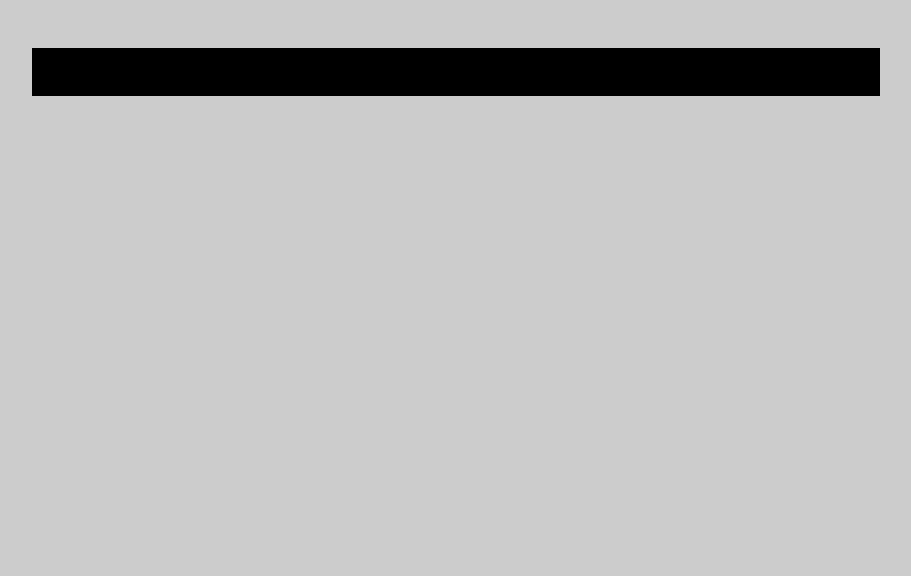
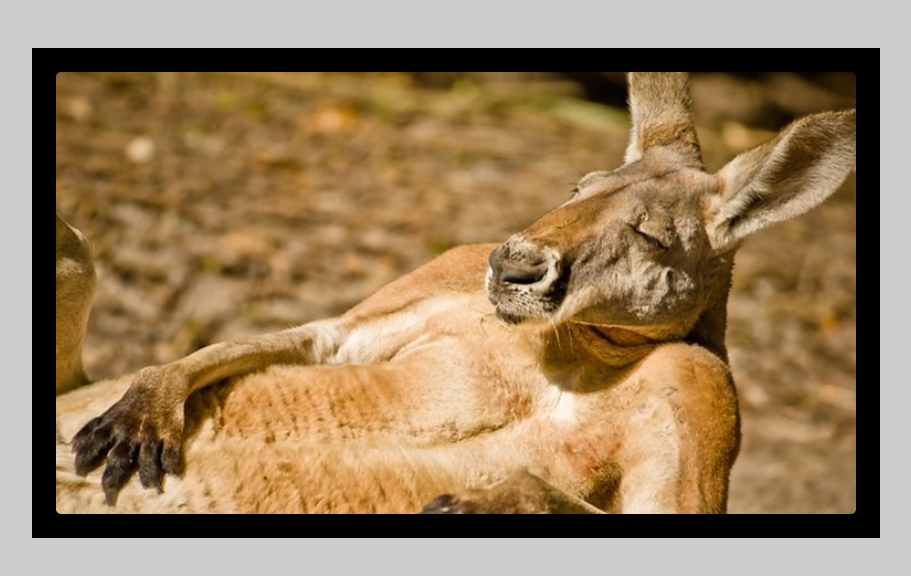
Before and after one commit to Zhybuliou/cssMemSlider, a plain HTML site: page cssMemSlider/index.html in a window 1280 px wide. Shown: the whole page, without its empty margins (184-1095 px from the left). Drawn offline with Linux system fonts and the light colour scheme.

Commit message:
feat: add style slider and text  (Tue, May 10, 2022 08:01:07 PM)

```diff
--- a/cssMemSlider/style.css
+++ b/cssMemSlider/style.css
@@ -54,3 +54,18 @@ body{
     background-repeat: no-repeat;
     background-position: center bottom;
   }
+  .slider-wrapper .slider > *{
+    font-size:       1rem;
+    display:         inline-block;
+    vertical-align:  top;
+    height:          100%;
+    width:           100%;
+  }
+  .slider__t{
+      margin-top: 57%;
+  }
+  .slider__text{
+    margin-bottom: -2rem;
+    width: 5rem;
+    color: #fff;
+  }
```
